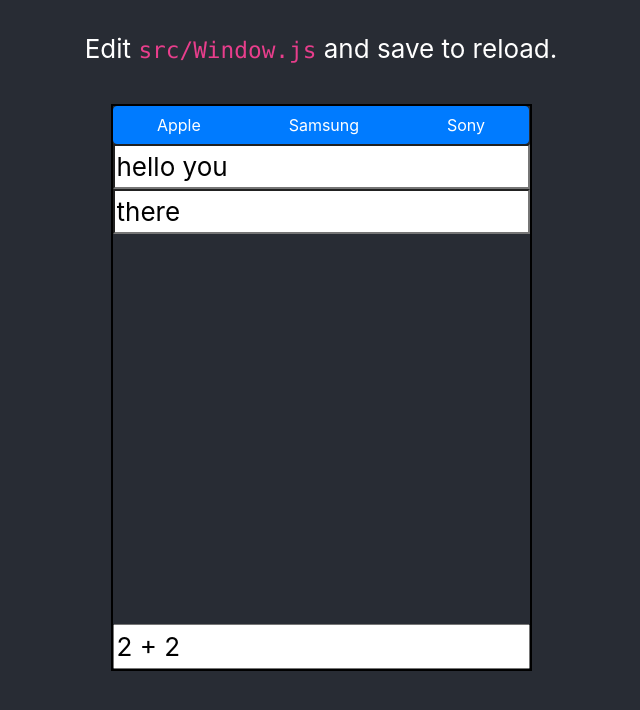
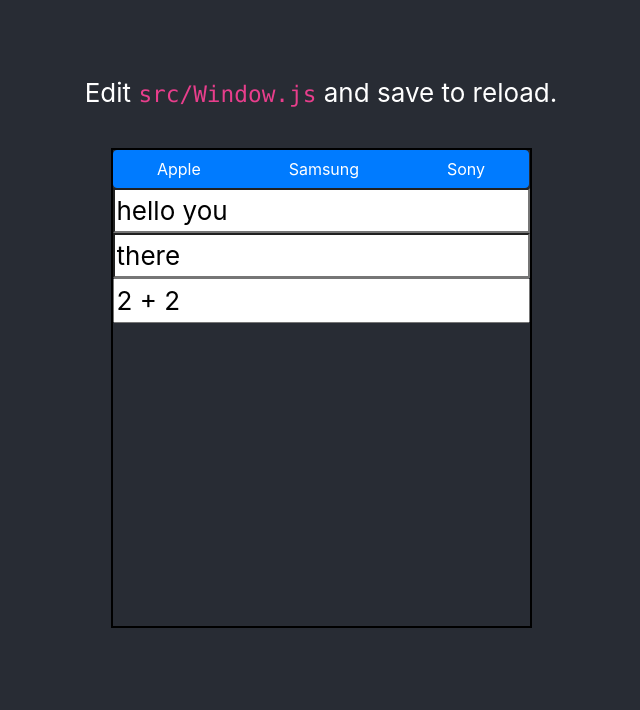
Before and after one commit to Donaim/hacalc-web, a React (Create React App) app in the folder react-app/: page / in a window 1280 px wide. Shown: the top 710 px of the page, without its empty margins (319-959 px from the left). Built offline with nearby package versions, Linux system fonts and the light colour scheme.

Commit message:
resize window until overflows

```diff
--- a/react-app/src/HistoryView.js
+++ b/react-app/src/HistoryView.js
@@ -3,14 +3,6 @@ import { setInterface, zip, range } from './Util.js';
 import HistoryElement from './HistoryElement.js';
 
 class HistoryView extends Component {
-
-    style = { height: '60vh',
-            };
-
-    dstyle = { height: '100%',
-               overflow: 'hidden',
-               overflowY: 'auto',
-             };
 
     constructor(args) {
         super();
@@ -40,12 +32,10 @@ class HistoryView extends Component {
         const indexes = range(hist.length).map(x => this.props.key + 'historyElement#' + x)
         const ziped = zip(hist, indexes);
         const maped = ziped.map(x => <HistoryElement elem={x[0]} key={x[1]} />)
-        return (<div style={this.style}>
-                <div style={this.dstyle} >
+        return (<div>
                     {maped}
                 <div style={{ float:"left", clear: "both" }}
                      ref={(el) => { this.messagesEnd = el; }}>
-                </div>
                 </div>
                 </div>);
     }
--- a/react-app/src/Window.js
+++ b/react-app/src/Window.js
@@ -5,11 +5,19 @@ import { getInterface } from './Util.js';
 
 class Window extends Component {
 
-    styles = { float: 'left',
-               margin: '20px',
-               border: '2px solid black',
-               textAlign: 'left',
-             };
+    styles = {
+        float: 'left',
+        margin: '20px',
+        border: '2px solid black',
+        textAlign: 'left',
+        height: '60vh',
+    };
+
+    historyStyles = {
+        height: '100%',
+        overflow: 'hidden',
+        overflowY: 'auto',
+    };
 
     constructor(args) {
         super();
@@ -36,7 +44,7 @@ class Window extends Component {
                         <button className="btn btn-primary">Samsung</button>
                         <button className="btn btn-primary">Sony</button>
                     </div>
-                    <div>
+                    <div style={this.historyStyles}>
                         <HistoryView ictx={this.ictx}
                                      initialState={this.props.initialState}
                                      getStateCallback={this.getHistStateCallback}/>
```
